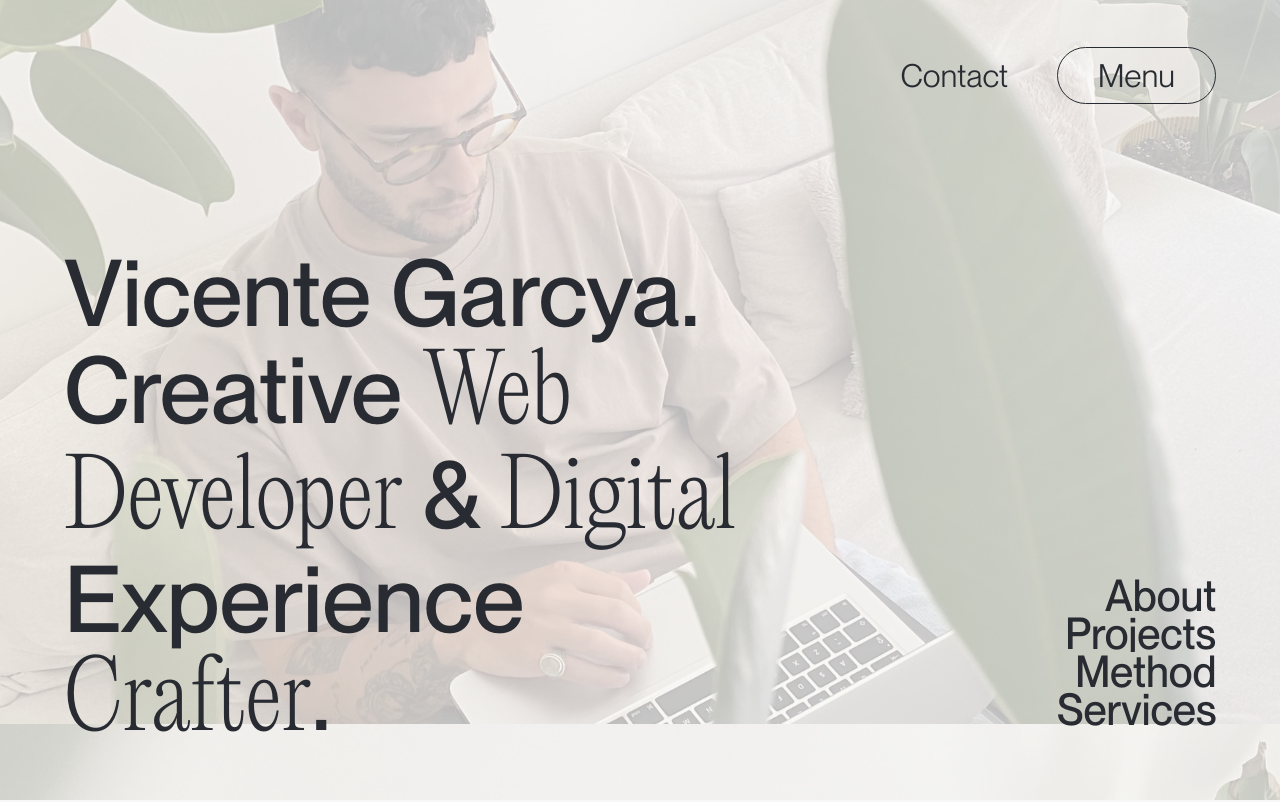
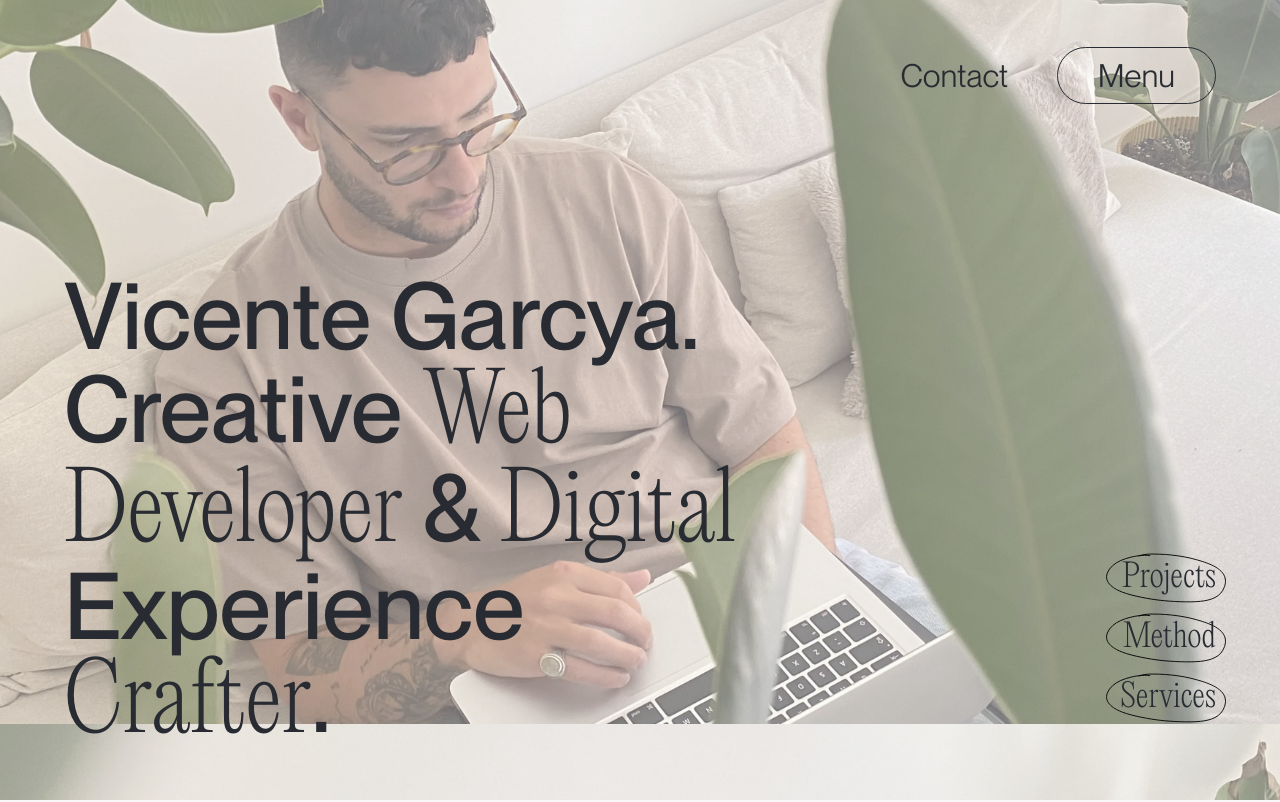
Before and after one commit to vicentegarcya/vicentegarcya-web, a React (Create React App) app: page / in a window 1280 px wide. Shown: the top 802 px of the page. Built offline with nearby package versions, Linux system fonts and the light colour scheme.

Commit message:
finish loading screen

```diff
--- a/src/App.js
+++ b/src/App.js
@@ -8,13 +8,22 @@ import Post3 from "./posts/Post3";
 import Post4 from "./posts/Post4";
 import Post5 from "./posts/Post5";
 import Header from "./components/Header/Header";
+import { useEffect, useState } from "react";
+import Loading from "./components/Loading/Loading";
 
 function App() {
+  const [isLoading, setIsLoading] = useState(true);
+
+  useEffect(() => {
+    setTimeout(() => setIsLoading(false), 4000);
+  }, []);
+
   return (
     <div className="App">
+      {isLoading && <Loading></Loading>}
       <Header></Header>
       <Routes>
-        <Route path="/" element={<Home />} />
+        <Route path="/" element={<Home isLoading={isLoading} />} />
         <Route path="/bitacora" element={<Bitacora />} />
         <Route path="/bitacora/1" element={<Post1 />} />
         <Route path="/bitacora/2" element={<Post2 />} />
--- a/src/Home.css
+++ b/src/Home.css
@@ -4,7 +4,7 @@
   z-index: 1;
 }
 
-.Home > section:nth-child(n+3) {
+.Home > section:nth-child(n + 3) {
   position: relative;
 }
 
@@ -28,6 +28,7 @@
   left: 0;
   width: 100vw;
   height: 100vh;
+  opacity: 0.25;
 }
 
 .welcome_content {
@@ -37,20 +38,33 @@
   padding-top: 100px;
 }
 
+.welcome_content_left {
+  width: 60%;
+  overflow: hidden;
+}
+
 .welcome_content_left p {
   font-size: 7.25vw;
-  line-height: 1.05;
+  line-height: 1;
   position: relative;
   z-index: 2;
   margin: 0;
+  display: block;
+  animation: reveal 1s cubic-bezier(0.77, 0, 0.175, 1) 0.5s;
+  animation-delay: 3.7s;
+}
+
+@keyframes reveal {
+  0% {
+    transform: translate(0, 100%);
+  }
+  100% {
+    transform: translate(0, 0);
+  }
 }
 
 .welcome_content_left p span {
   font-family: "Editorial-New-Light";
-}
-
-.welcome_content_left {
-  width: 60%;
 }
 
 .welcome_content_right {
@@ -58,28 +72,45 @@
   display: flex;
   flex-direction: column;
   margin-bottom: 3vh;
+  font-family: var(--auxiliar-font);
 }
 
 .welcome_content_right > div {
-  position: relative;
   width: 100%;
-  height: 38px;
+  height: 60px;
   display: flex;
   align-items: center;
   justify-content: flex-end;
-  overflow: hidden;
-  transition: height 0.4s cubic-bezier(0.445, 0.05, 0.55, 0.95);
+  position: relative;
 }
 
 .welcome_content_right > div:hover {
   cursor: pointer;
-  transition: all 0.4s ease-in-out;
-  height: 80px;
 }
 
 .welcome_content_right > div > p {
-  font-size: 42px;
+  font-size: 32px;
   text-align: end;
+}
+
+.welcome_content_right .drawing_circle {
+  position: absolute;
+
+  right: -10px;
+  width: 120px;
+  height: 100px;
+  stroke-dasharray: 1589;
+  animation: drawingCircle 1.5s linear;
+  animation-delay: 3.8s;
+}
+
+@keyframes drawingCircle {
+  0% {
+    stroke-dashoffset: 1589;
+  }
+  100% {
+    stroke-dashoffset: 0;
+  }
 }
 
 .welcome_content_right > div > p:nth-child(1) {
@@ -505,7 +536,7 @@
   background-color: transparent;
   transition: all 0.2s cubic-bezier(0.445, 0.05, 0.55, 0.95);
   font-size: 1.3rem;
-  font-family: 'Neue-Montreal-Book';
+  font-family: "Neue-Montreal-Book";
   margin-bottom: 5px;
   width: 180px;
   white-space: nowrap;
--- a/src/Home.js
+++ b/src/Home.js
@@ -8,7 +8,7 @@ import { gsap } from "gsap";
 import { ScrollTrigger } from "gsap/dist/ScrollTrigger";
 import Footer from "./components/Footer/Footer";
 
-function Home() {
+function Home({ isLoading }) {
   gsap.registerPlugin(ScrollTrigger);
 
   const welcomeWrapper = useRef();
@@ -27,12 +27,12 @@ function Home() {
   }
 
   useEffect(() => {
-    firstMethod.current.click();
+    /* ANIMATIONS */
 
     gsap.fromTo(
       welcomeWrapper.current,
       {
-        opacity: 0.25,
+        opacity: 0.55,
       },
       {
         opacity: 0,
@@ -48,14 +48,14 @@ function Home() {
     gsap.fromTo(
       footerRef.current,
       {
-        height: 0
+        height: 0,
       },
       {
         height: "104.75vh",
         scrollTrigger: {
           trigger: servicesSection.current,
           start: "bottom 85%",
-          end: '+=75%',
+          end: "+=75%",
           scrub: true,
         },
       }
@@ -67,25 +67,58 @@ function Home() {
       <section className="welcome">
         <div ref={welcomeWrapper} className="welcome_wrapper"></div>
         <div ref={welcomeContentRef} className="welcome_content">
-          <div className="welcome_content_left">
+          <div
+            className="welcome_content_left"
+            style={{ maxHeight: isLoading ? 0 : "fit-content" }}
+          >
             <p>
               Vicente Garcya. Creative <span>Web Developer</span> &{" "}
               <span>Digital</span> Experience <span>Crafter</span>.
             </p>
           </div>
           <div className="welcome_content_right">
-            <div
+            {/* <div
               onClick={() =>
                 aboutSection.current.scrollIntoView({ behavior: "smooth" })
               }
             >
+              <svg
+                className="drawing_circle"
+                width="664"
+                height="271"
+                viewBox="0 0 664 271"
+                fill="none"
+                xmlns="http://www.w3.org/2000/svg"
+              >
+                <path
+                  d="M242.132 11.5428C222.082 9.31499 203.673 8.95366 183.287 11.7674C122.438 20.1664 32.4042 43.0787 7.31395 108.12C-14.2732 164.081 50.071 198.419 91.4262 214.131C147.256 235.342 242.881 252.248 299.405 258.826C357.557 265.594 461.312 271.194 521.982 264.666C579.346 258.493 636.21 241.914 656.068 182.687C683.636 100.468 595.19 64.1305 532.539 43.7728C444.807 15.2658 352.78 3.33725 260.774 3.00807C236.352 2.92069 206.463 3.36382 183.512 13.5642"
+                  stroke="black"
+                  stroke-width="5"
+                  stroke-linecap="round"
+                />
+              </svg>
               <p>About</p>
-            </div>
+            </div> */}
             <div
               onClick={() =>
                 projectsSection.current.scrollIntoView({ behavior: "smooth" })
               }
             >
+              <svg
+                className="drawing_circle"
+                width="664"
+                height="271"
+                viewBox="0 0 664 271"
+                fill="none"
+                xmlns="http://www.w3.org/2000/svg"
+              >
+                <path
+                  d="M242.132 11.5428C222.082 9.31499 203.673 8.95366 183.287 11.7674C122.438 20.1664 32.4042 43.0787 7.31395 108.12C-14.2732 164.081 50.071 198.419 91.4262 214.131C147.256 235.342 242.881 252.248 299.405 258.826C357.557 265.594 461.312 271.194 521.982 264.666C579.346 258.493 636.21 241.914 656.068 182.687C683.636 100.468 595.19 64.1305 532.539 43.7728C444.807 15.2658 352.78 3.33725 260.774 3.00807C236.352 2.92069 206.463 3.36382 183.512 13.5642"
+                  stroke="black"
+                  stroke-width="5"
+                  stroke-linecap="round"
+                />
+              </svg>
               <p>Projects</p>
             </div>
             <div
@@ -95,6 +128,21 @@ function Home() {
                 })
               }
             >
+              <svg
+                className="drawing_circle"
+                width="664"
+                height="271"
+                viewBox="0 0 664 271"
+                fill="none"
+                xmlns="http://www.w3.org/2000/svg"
+              >
+                <path
+                  d="M242.132 11.5428C222.082 9.31499 203.673 8.95366 183.287 11.7674C122.438 20.1664 32.4042 43.0787 7.31395 108.12C-14.2732 164.081 50.071 198.419 91.4262 214.131C147.256 235.342 242.881 252.248 299.405 258.826C357.557 265.594 461.312 271.194 521.982 264.666C579.346 258.493 636.21 241.914 656.068 182.687C683.636 100.468 595.19 64.1305 532.539 43.7728C444.807 15.2658 352.78 3.33725 260.774 3.00807C236.352 2.92069 206.463 3.36382 183.512 13.5642"
+                  stroke="black"
+                  stroke-width="5"
+                  stroke-linecap="round"
+                />
+              </svg>
               <p>Method</p>
             </div>
             <div
@@ -102,6 +150,21 @@ function Home() {
                 servicesSection.current.scrollIntoView({ behavior: "smooth" })
               }
             >
+              <svg
+                className="drawing_circle"
+                width="664"
+                height="271"
+                viewBox="0 0 664 271"
+                fill="none"
+                xmlns="http://www.w3.org/2000/svg"
+              >
+                <path
+                  d="M242.132 11.5428C222.082 9.31499 203.673 8.95366 183.287 11.7674C122.438 20.1664 32.4042 43.0787 7.31395 108.12C-14.2732 164.081 50.071 198.419 91.4262 214.131C147.256 235.342 242.881 252.248 299.405 258.826C357.557 265.594 461.312 271.194 521.982 264.666C579.346 258.493 636.21 241.914 656.068 182.687C683.636 100.468 595.19 64.1305 532.539 43.7728C444.807 15.2658 352.78 3.33725 260.774 3.00807C236.352 2.92069 206.463 3.36382 183.512 13.5642"
+                  stroke="black"
+                  stroke-width="5"
+                  stroke-linecap="round"
+                />
+              </svg>
               <p>Services</p>
             </div>
           </div>
--- /dev/null
+++ b/src/components/Loading/Loading.css
@@ -0,0 +1,35 @@
+.loading {
+  width: 100vw;
+  height: 100vh;
+  position: fixed;
+  top: 0;
+  left: 0;
+  display: flex;
+  align-items: center;
+  justify-content: center;
+  z-index: 9999999;
+}
+
+.loading_circle {
+  width: 100vw;
+  height: 100vw;
+  background: radial-gradient(
+    circle,
+    rgba(116, 157, 251, 0) 8%,
+    var(--main-white) 8%,
+    var(--main-white) 100%
+  );
+  animation: circleGrowing 5s cubic-bezier(0.215, 0.61, 0.355, 1);
+}
+
+@keyframes circleGrowing {
+  0% {
+    scale: 1;
+  }
+  50% {
+    scale: 2;
+  }
+  100% {
+    scale: 20;
+  }
+}
--- /dev/null
+++ b/src/components/Loading/Loading.js
@@ -0,0 +1,9 @@
+import "./Loading.css";
+
+export default function Loading() {
+  return (
+    <div className="loading">
+      <div className="loading_circle"></div>
+    </div>
+  );
+}
```
